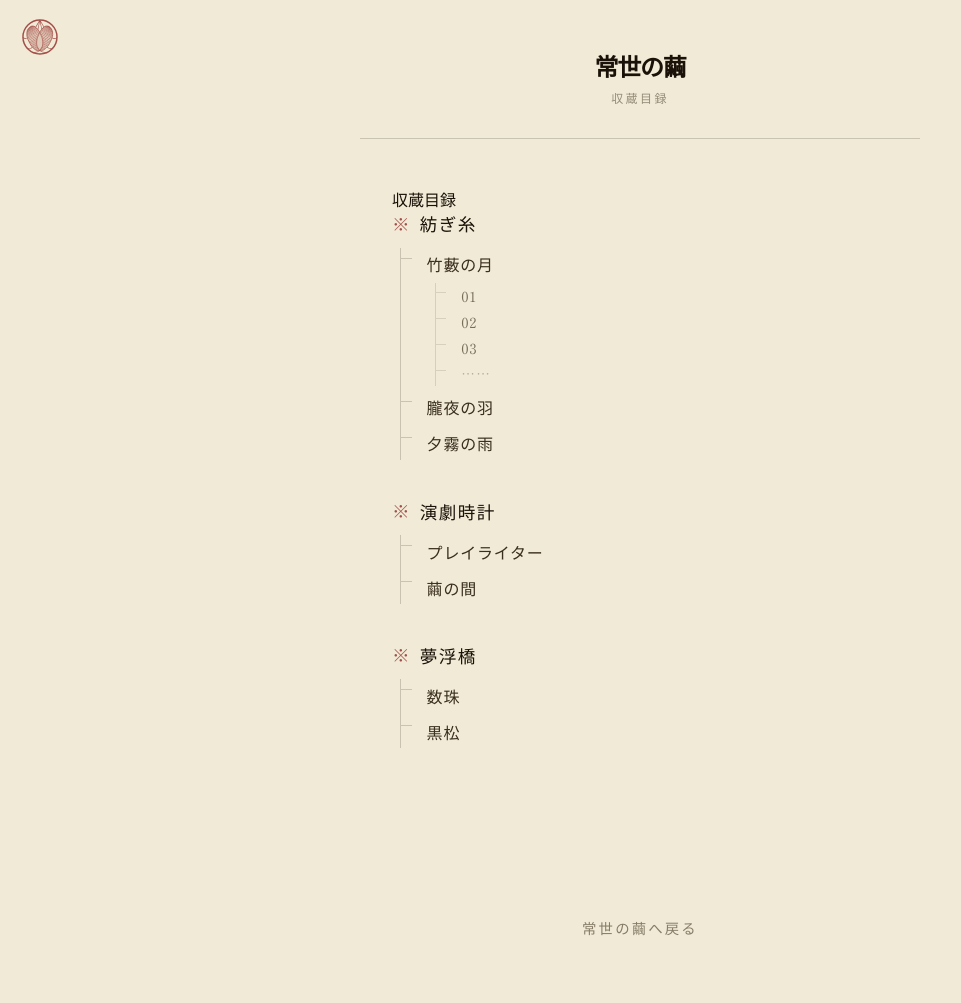
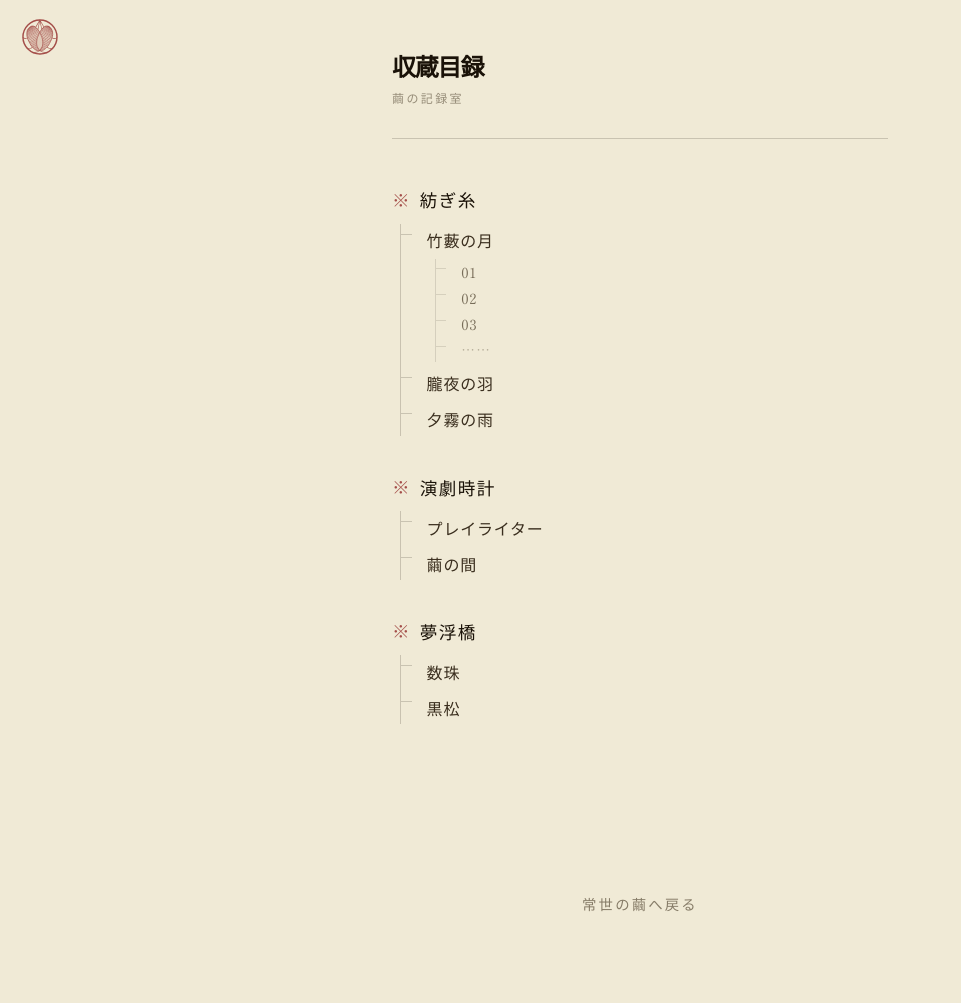
Before and after one commit to AriaYura/eternalnessstudy, a Jekyll site: the page built from catalog.html, in a window 1280 px wide. Shown: the whole page, without its empty margins (0-961 px from the left). Built offline with Jekyll 4.4.1, drawn with Linux system fonts in a browser that asks for light colours; some web fonts are replaced; after the commit the page ends 979 px from its top, so only the background shows below that.

Commit message:
update catalog details

```diff
--- a/_layouts/catalog.html
+++ b/_layouts/catalog.html
@@ -38,8 +38,9 @@
 
     /* ── Page header ── */
     .page-header {
+      max-width: 560px;
+      margin: 0 auto;
       padding: 3rem 2rem 0;
-      text-align: center;
     }
 
     .page-header__site {
@@ -68,8 +69,6 @@
     .page-header__rule {
       border: none;
       border-top: 1px solid var(--rule);
-      max-width: 560px;
-      margin: 0 auto;
     }
 
     /* ── Catalog ── */
@@ -210,8 +209,8 @@
   </a>
 
   <header class="page-header">
-    <a class="page-header__site" href="{{ site.baseurl }}/">常世の繭</a>
-    <span class="page-header__sub">収蔵目録</span>
+    <a class="page-header__site" href="{{ site.baseurl }}/">収蔵目録</a>
+    <span class="page-header__sub">繭の記録室</span>
     <hr class="page-header__rule">
   </header>
 
--- a/catalog.html
+++ b/catalog.html
@@ -2,8 +2,6 @@
 layout: catalog
 permalink: /catalog/
 ---
-
-<p class="catalog-heading">収蔵目録</p>
 
 <!-- 紡ぎ糸 -->
 <div class="era">
```
